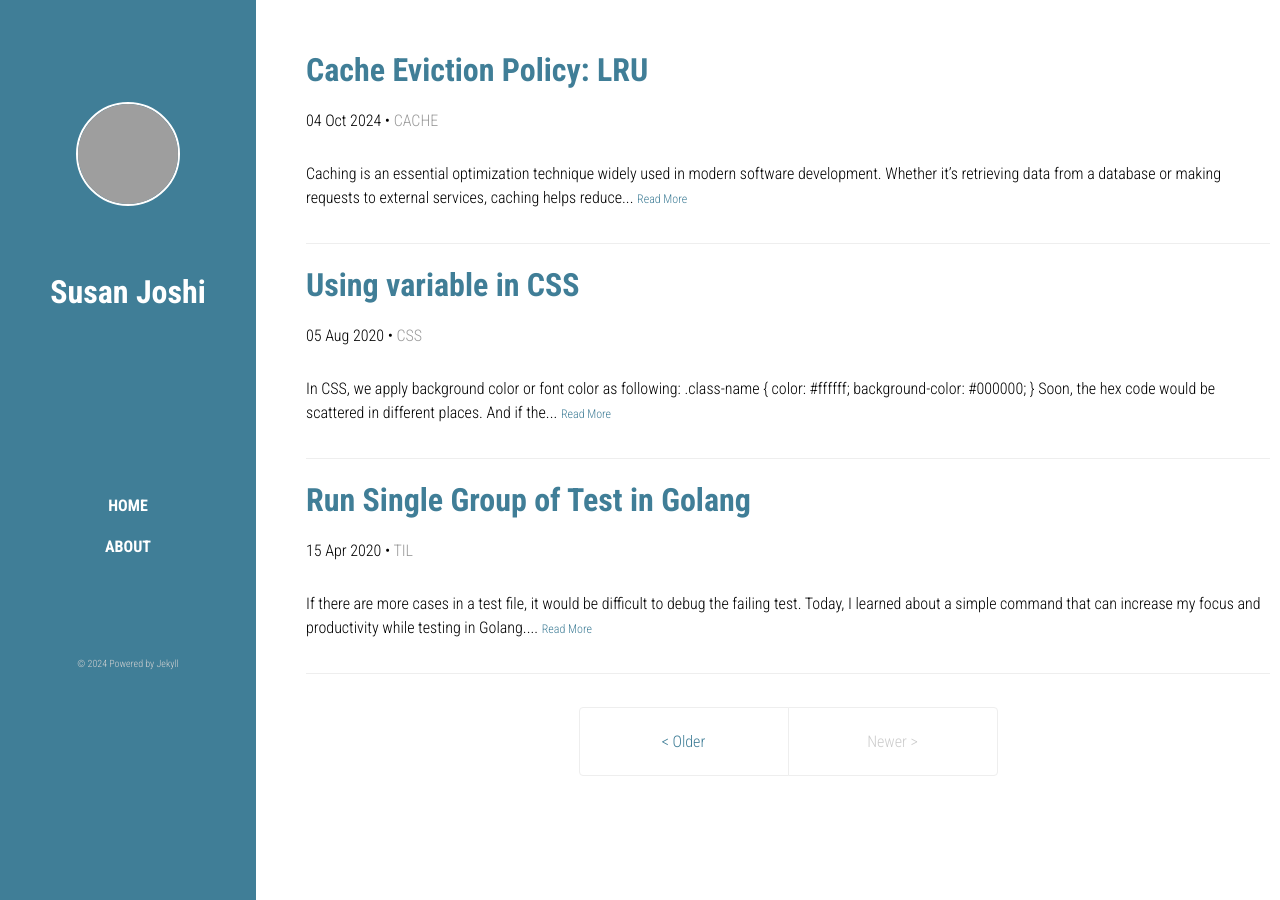
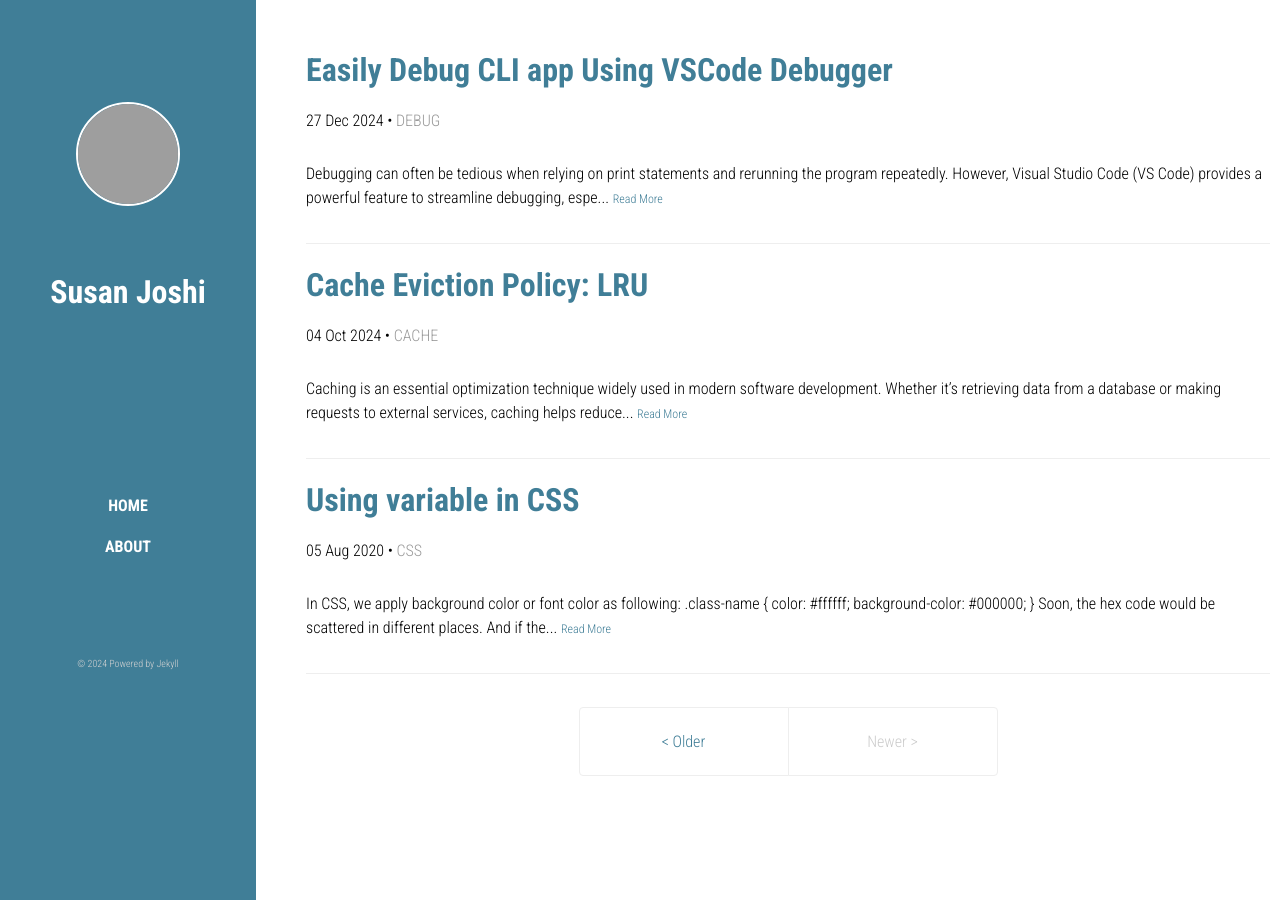
Before and after one commit to josisusan/josisusan.github.io, a Jekyll site: the page built from index.html, in a window 1280 px wide, cut to the strip 0-900 px from the top of the page. Built offline with Jekyll 4.4.1, drawn with Linux system fonts in a browser that asks for light colours; the list of posts is cut into pages by our own code; grey boxes are pictures that could not be loaded.

Commit message:
new post.

````diff
--- /dev/null
+++ b/_posts/2024-12-27-easily-debug-cli-app-using-vscode-debugger.md
@@ -0,0 +1,22 @@
+---
+layout: post
+title: "Easily Debug CLI app Using VSCode Debugger"
+date: "2024-12-27"
+category: [vscode]
+tags: debug
+---
+
+Debugging can often be tedious when relying on print statements and rerunning the program repeatedly. However, Visual Studio Code (VS Code) provides a powerful feature to streamline debugging, especially for CLI-based applications. By integrating terminal input with the VS Code debugger, you can interact with your application seamlessly during a debugging session.
+
+To enable this functionality, you need to configure your `launch.json` file. Add the following line to your debug configuration:
+```json
+  "console": "integratedTerminal"
+```
+
+![VSCode Debugger Configuration for integrated terminal]({{ site.baseurl }}/images/easily-debug-cli-app-using-vscode-debugger-1.webp){:.post-image}
+
+With this configuration, VS Code listens to input provided through the CLI. Now, you can set breakpoints and interact with the CLI directly in the terminal—no more scattering print statements throughout your code.
+
+![Demo for cli dbugger using vscode]({{ site.baseurl }}/images/easily-debug-cli-app-using-vscode-debugger-2.webp){:.post-image}
+
+This simple setup can greatly enhance your debugging efficiency and keep your workflow smooth.
--- a/css/custom.css
+++ b/css/custom.css
@@ -166,6 +166,12 @@ hr {
   line-height: 1.5rem;
 }
 
+.post-content {
+  .post-image {
+    width: 80%;
+  }
+}
+
 .post-read-more a {
   text-decoration: non;
   font-size: 12px;
````
Also changed, not shown: images/easily-debug-cli-app-using-vscode-debugger-1.webp (added), images/easily-debug-cli-app-using-vscode-debugger-2.webp (added).
